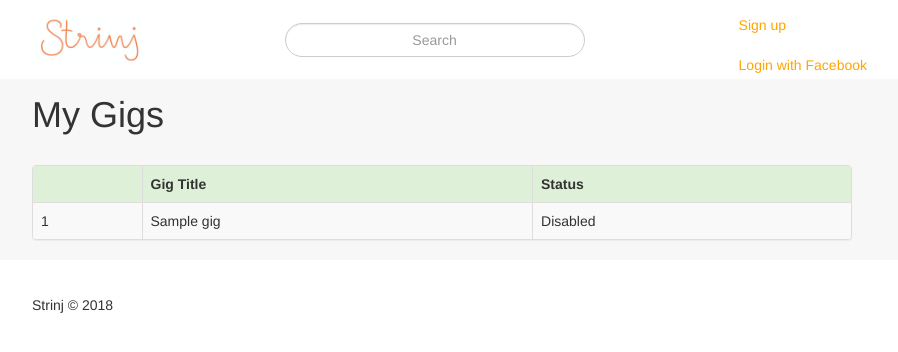
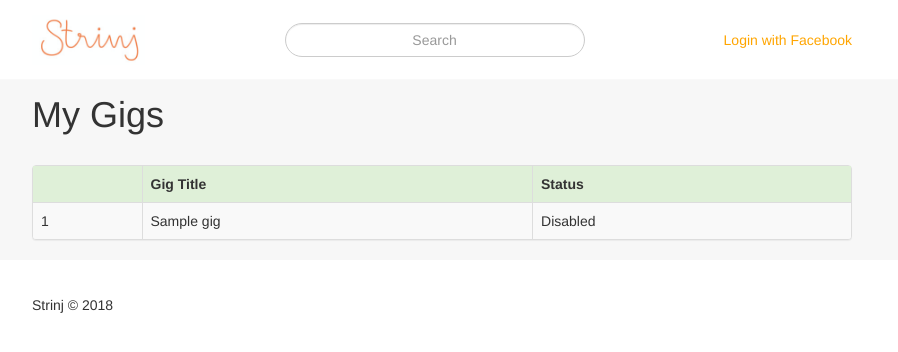
Before and after one commit to tuandang/strinj, a Django app: template sixerrapp/templates/my_gigs.html in a window 1280 px wide. Shown: the top 352 px of the page, without its empty margins (198-1096 px from the left). Run offline with Django 3.2, Linux system fonts and the light colour scheme; the template is opened without the code that fills it: most values are stand-ins (such as "Sample title", 1, 10 or a date in 2020); parts of the project's set-up code (start-up, migrations or seed data) failed here and were passed over; some libraries are stand-ins or nearby versions.

Commit message:
changing DB

```diff
--- a/sixerrapp/templates/base.html
+++ b/sixerrapp/templates/base.html
@@ -58,8 +58,9 @@
                 </ul>
               </li>
             {% else %}
-                <a style="color:#FFA500;" href="{% url 'register' %}">Sign up</a><br/><br/>
+              <li>
                 <a style="color:#FFA500;" href="{% url 'social:begin' 'facebook' %}?next={{request.path}}">Login with Facebook</a>
+              </li>
             {% endif %}
           </ul>
         </div>
```
